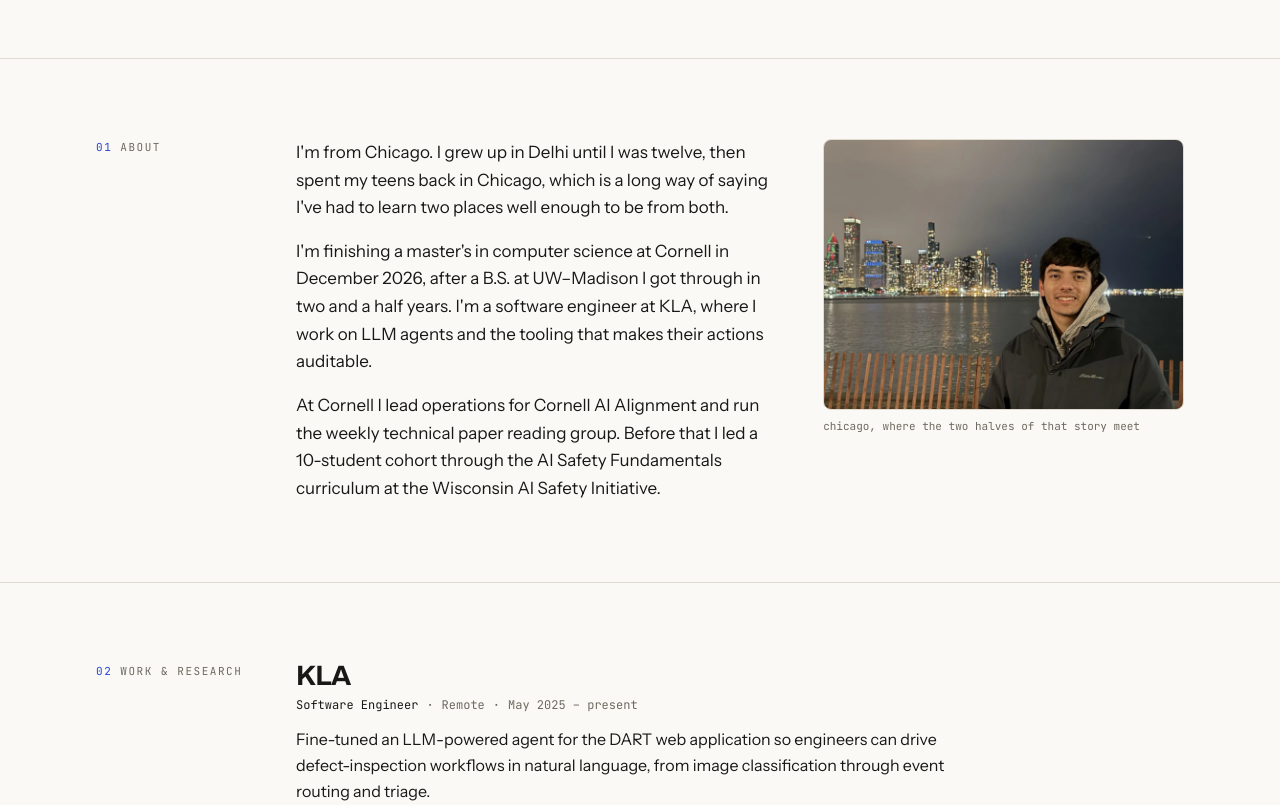
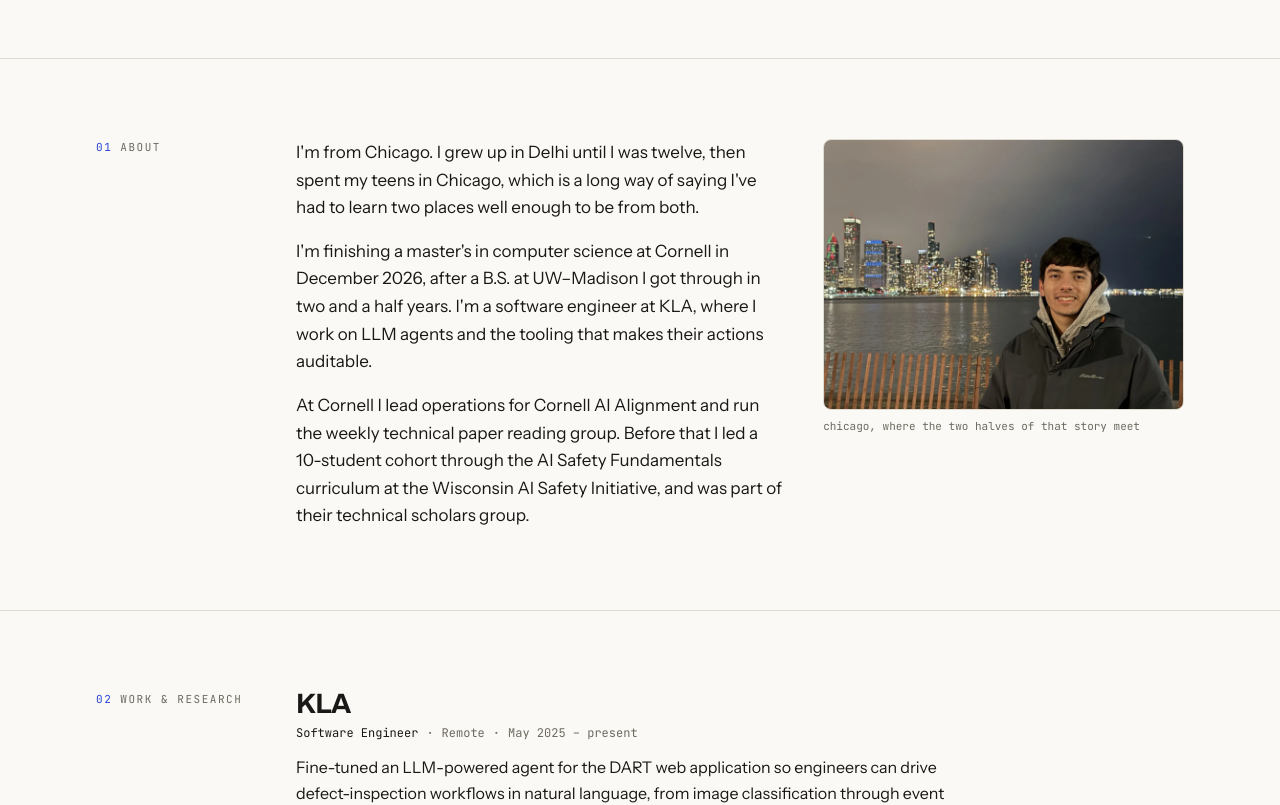
Before and after one commit to heyuday/uday-site, a Next.js app: page / in a window 1280 px wide. Shown: the part 1040-1845 px from the top of the page. Built offline with nearby package versions, Linux system fonts and the light colour scheme.

Commit message:
Update about copy and beyond section wording

```diff
--- a/src/content/site.ts
+++ b/src/content/site.ts
@@ -30,23 +30,23 @@ export const hero = {
 
 export const about = {
   paragraphs: [
-    "I'm from Chicago. I grew up in Delhi until I was twelve, then spent my teens back in Chicago, which is a long way of saying I've had to learn two places well enough to be from both.",
+    "I'm from Chicago. I grew up in Delhi until I was twelve, then spent my teens in Chicago, which is a long way of saying I've had to learn two places well enough to be from both.",
     "I'm finishing a master's in computer science at Cornell in December 2026, after a B.S. at UW–Madison I got through in two and a half years. I'm a software engineer at KLA, where I work on LLM agents and the tooling that makes their actions auditable.",
-    "At Cornell I lead operations for Cornell AI Alignment and run the weekly technical paper reading group. Before that I led a 10-student cohort through the AI Safety Fundamentals curriculum at the Wisconsin AI Safety Initiative.",
+    "At Cornell I lead operations for Cornell AI Alignment and run the weekly technical paper reading group. Before that I led a 10-student cohort through the AI Safety Fundamentals curriculum at the Wisconsin AI Safety Initiative, and was part of their technical scholars group.",
   ],
 } as const;
 
 export const beyond = {
-  heading: "Beyond the terminal",
+  heading: "Outside of Work",
   film: {
     url: "https://www.youtube.com/watch?v=a-SbMCZYFdg",
     id: "a-SbMCZYFdg",
     title: "A short film by Uday Tyagi",
   },
   filmCopy:
-    "I make films. It's the same instinct as good research communication: deciding what someone needs to see, and in what order, before they'll believe the thing you're telling them.",
+    "I make films and have a passion for visual storytelling. It's the same instinct as good research communication: deciding what someone needs to see, and in what order, before they'll believe the thing you're telling them.",
   outdoorsCopy:
-    "The rest of my time outside work is spent outside. Mountain biking, off-roading, anything at altitude. It's the one part of my life with no logs and no evals, and I'd like to keep it that way.",
+    "The rest of my time outside work is spent outside. Mountain biking, off-roading, anything outdoors.",
   photos: [
     {
       src: "/images/uday-mtb.webp",
```
